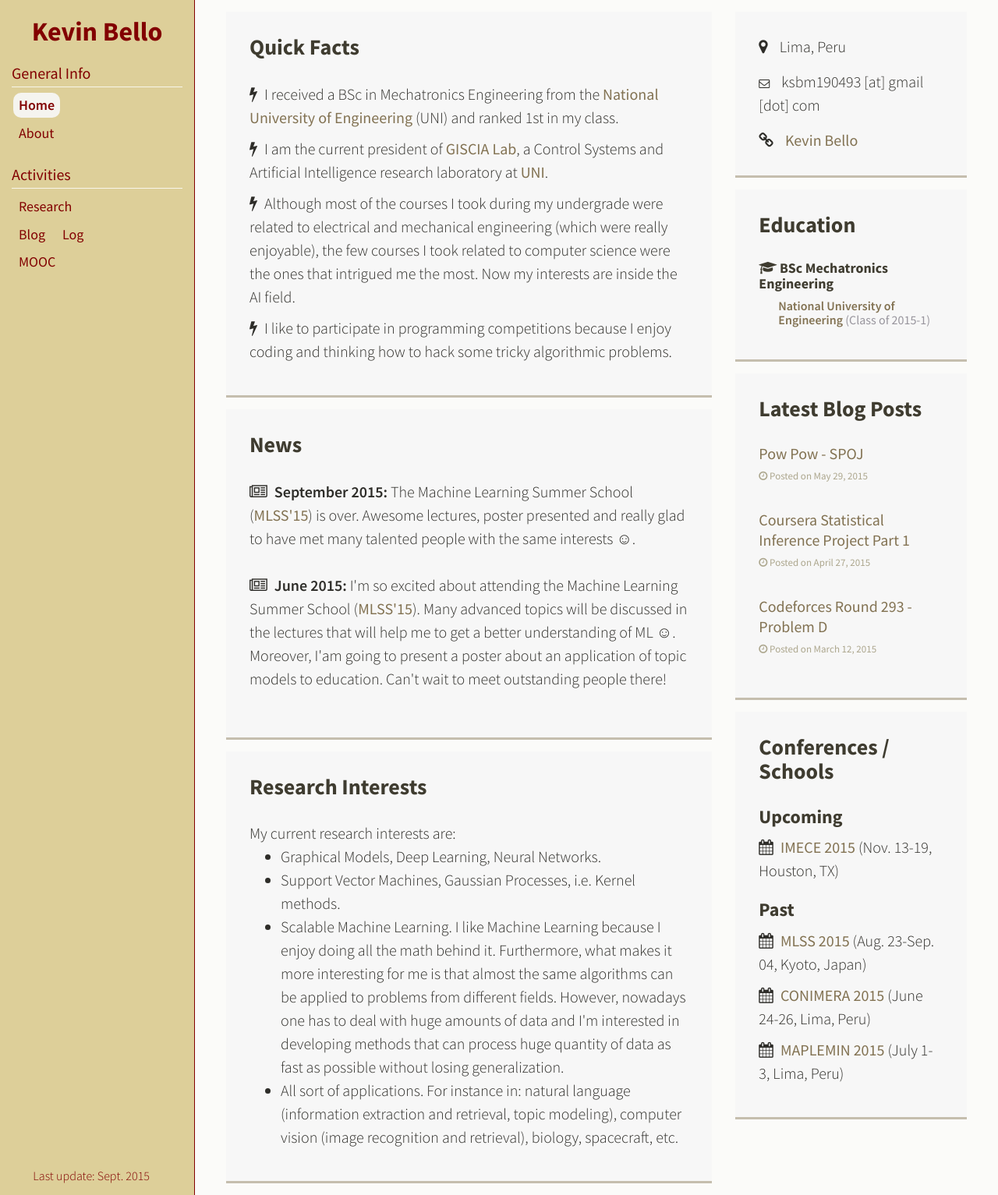
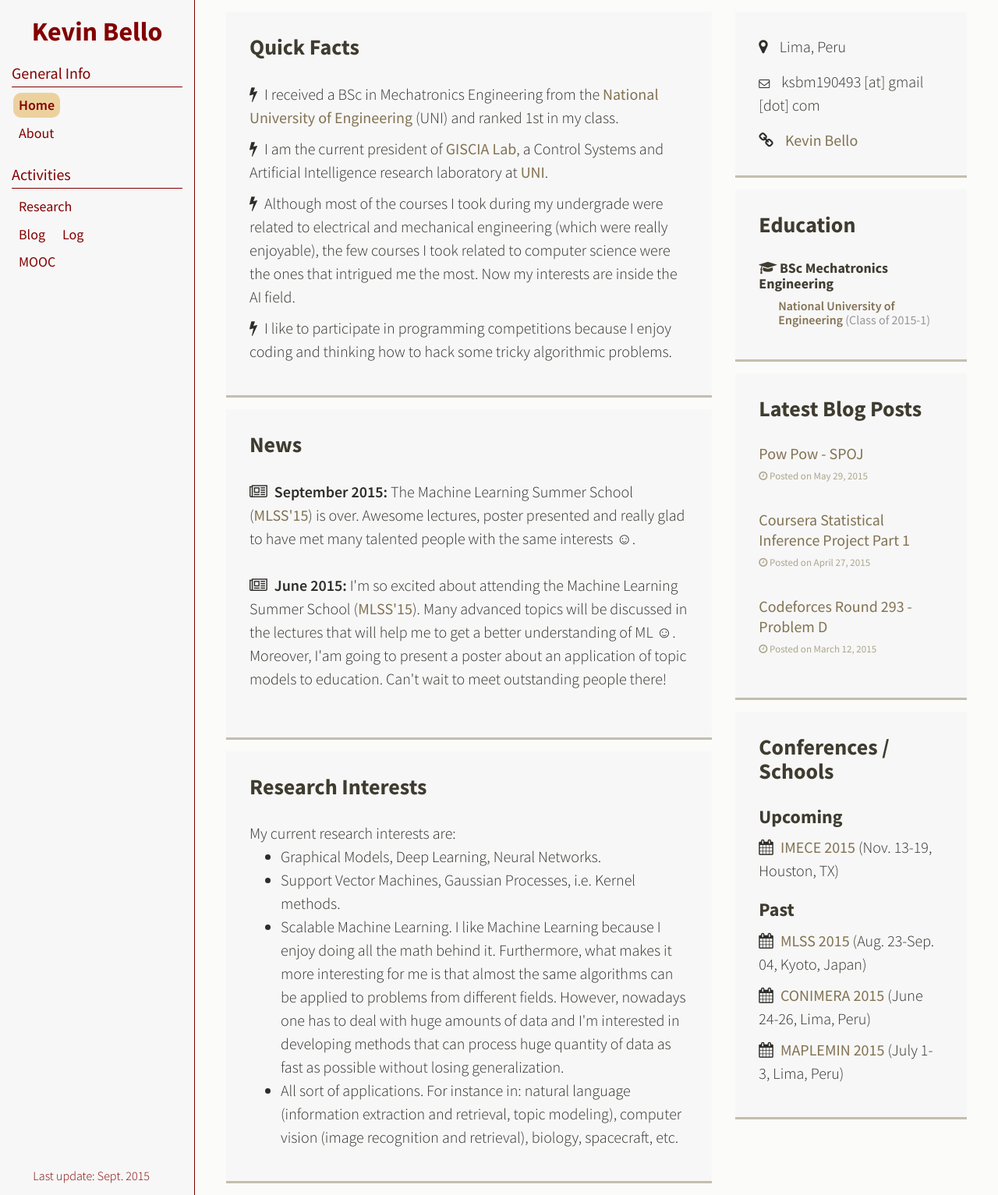
Before and after one commit to kevinsbello/kevinsbello.github.io, a Jekyll site: the page built from index.html, in a window 1280 px wide. Shown: the whole page at 78% size. Built offline with Jekyll 4.4.1, drawn with Linux system fonts in a browser that asks for light colours; nearby versions of some CDN libraries; library files that are not in the unit come from our copies.

Commit message:
small update

```diff
--- a/_layouts/default.html
+++ b/_layouts/default.html
@@ -27,7 +27,7 @@
         min-width: 250px;
         max-width: 250px;
         //background-color: #8C1515;
-        background-color: #DDCF99;
+        background-color: rgba(247, 247, 247, 1);
         padding: 0;
         float: left;
         height:100%;
--- a/mooc/mooc.csv
+++ b/mooc/mooc.csv
@@ -13,4 +13,4 @@ Introduction to Linear Models and Matrix Algebra,Harvard University,Rafael A. Ir
 Neural Networks for Machine Learning ,University of Toronto,Geoffrey Hinton,Coursera,Completed,None,None
 Natural Language Processing,Columbia University,Michael Collins,Coursera,Completed,None,None
 Natural Language Processing,Stanford University,D. Jurafsky & C. Manning,Coursera,Completed,None,None
-Programming a Robotic Car,Stanford University,S. Thrun,Udacity,Completed,100.00%,None
+Programming a Robotic Car,Stanford University,S. Thrun,Udacity,Completed,100.0%,None
--- a/stylesheets/new_style.css
+++ b/stylesheets/new_style.css
@@ -36,7 +36,7 @@ h1, h2, h3, h4, h5, h6 {
   font-family: Source Sans Pro, "Helvetica Neue", Helvetica, Arial, sans-serif;
   //color:#e3dfd5;
   color: #820000;
-  border-bottom: 1px solid #f8f6ea;
+  border-bottom: 1px solid #820000;
   margin-top: 0.8em;
   padding-top: 0.2em;
   padding-bottom: 0.1em;
@@ -104,7 +104,7 @@ h3 small{
 }
 a.kactive, a.kactive:hover, a.kactive:active, a.kactive:focus {
 	color: #820000;
-  background: #f5f4ef;
+  background: #ECD19F;
   border-radius: 10px;
   font-weight: 600;
 	padding: 2px 6px;
```
